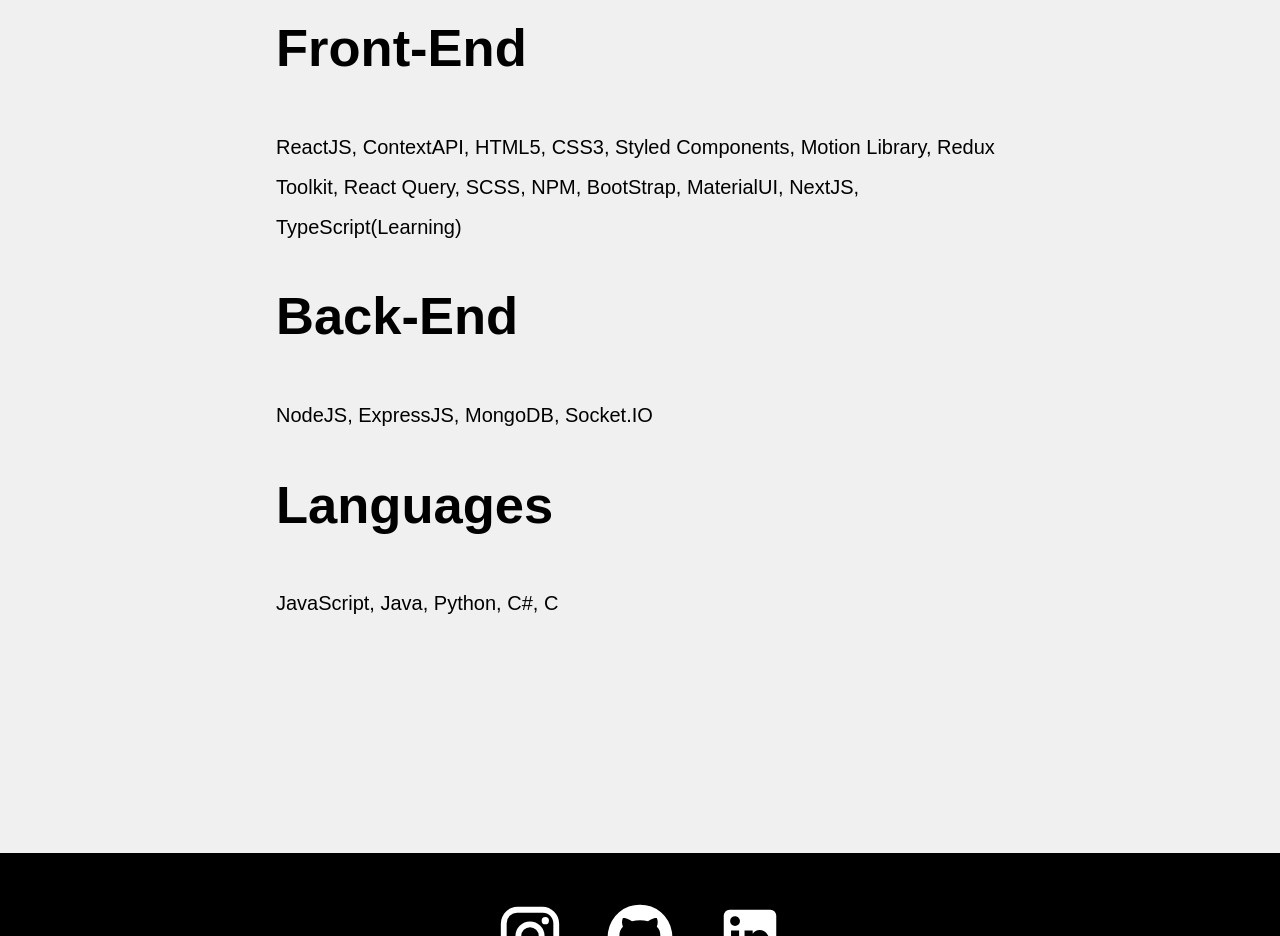
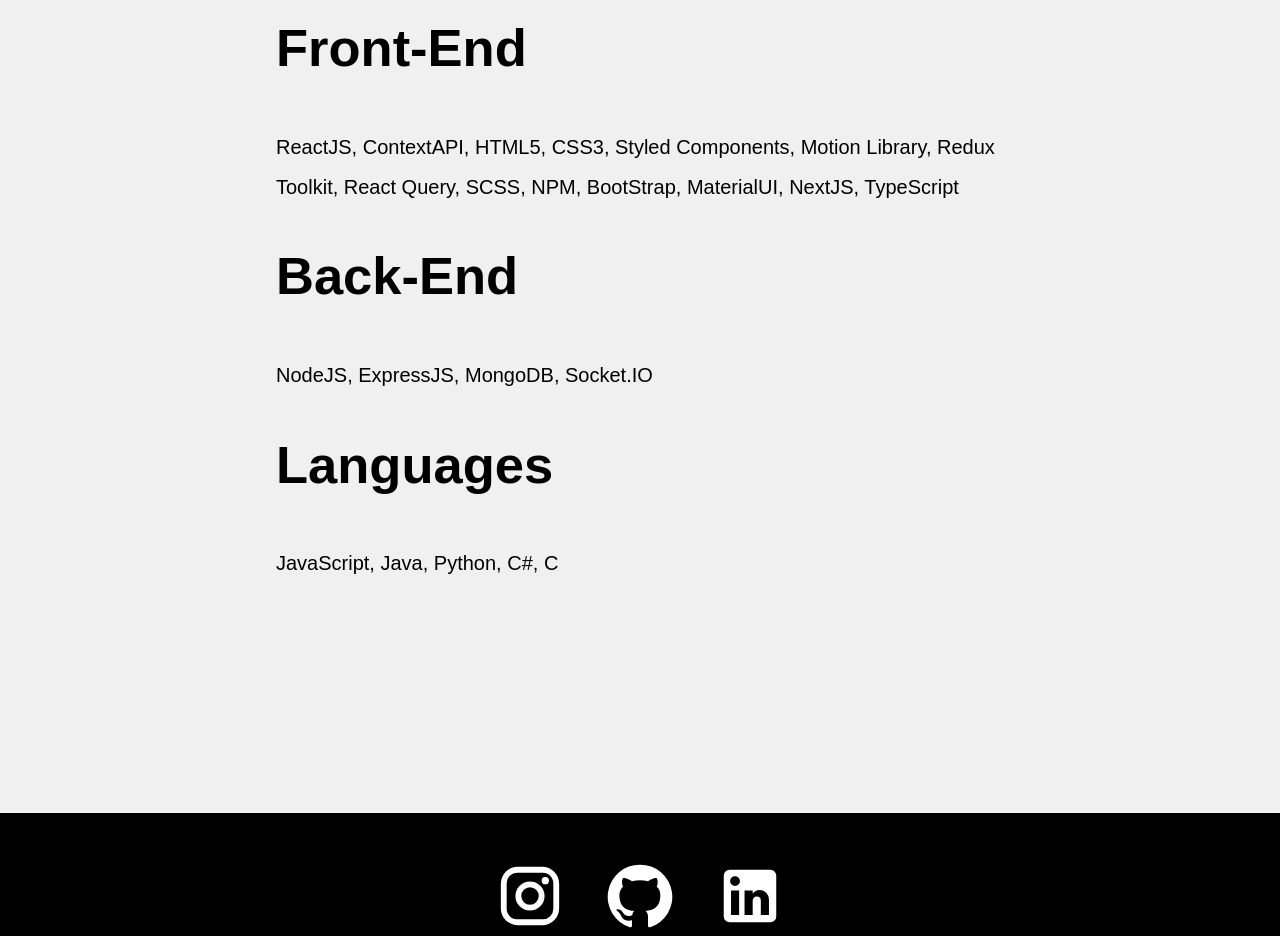
Before and after one commit to worm-codes/Portfolio_Website, a Next.js app: page / in a window 1280 px wide. Shown: the part 1000-1936 px from the top of the page. Built offline with nearby package versions, Linux system fonts and the light colour scheme.

Commit message:
edit skills

```diff
--- a/pages/index.js
+++ b/pages/index.js
@@ -59,7 +59,7 @@ function Home() {
             <span>
               ReactJS, ContextAPI, HTML5, CSS3, Styled Components, Motion
               Library, Redux Toolkit, React Query, SCSS, NPM, BootStrap,
-              MaterialUI, NextJS, TypeScript(Learning)
+              MaterialUI, NextJS, TypeScript
             </span>
           </li>
 
```
